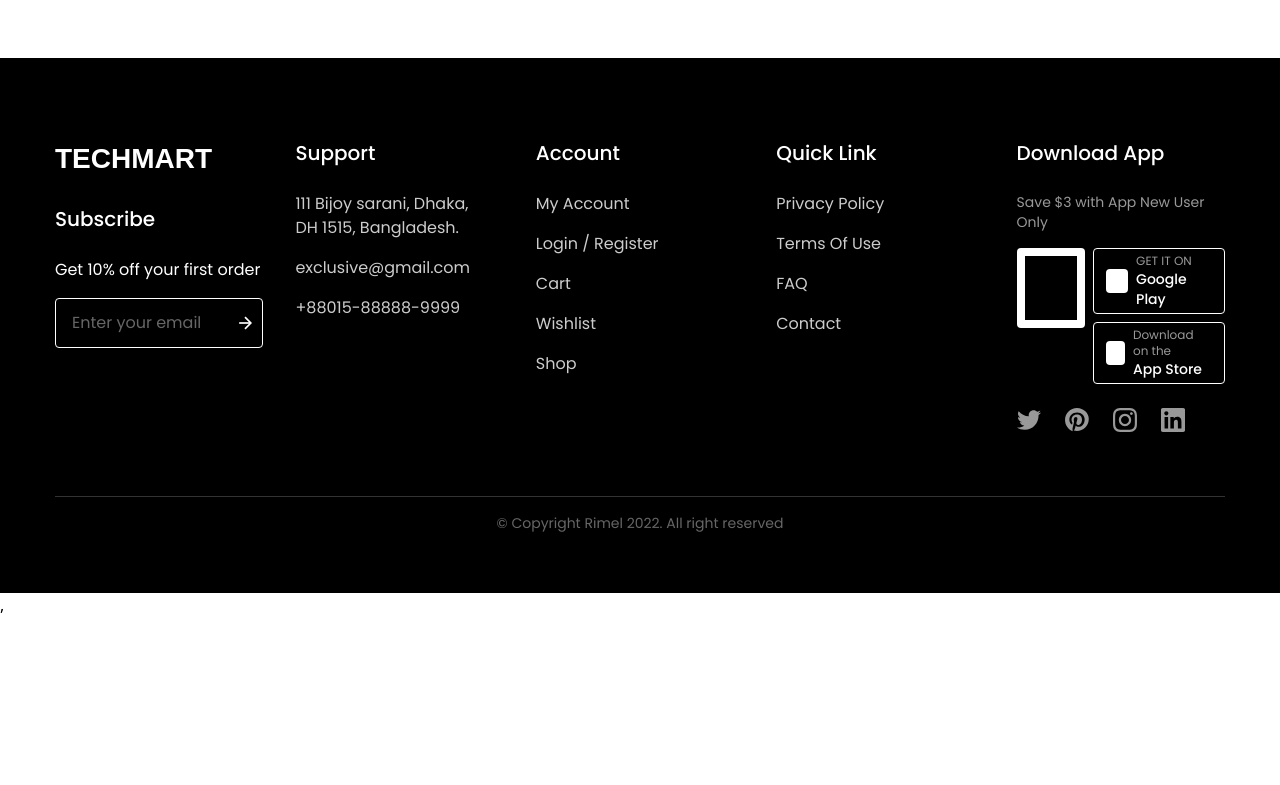
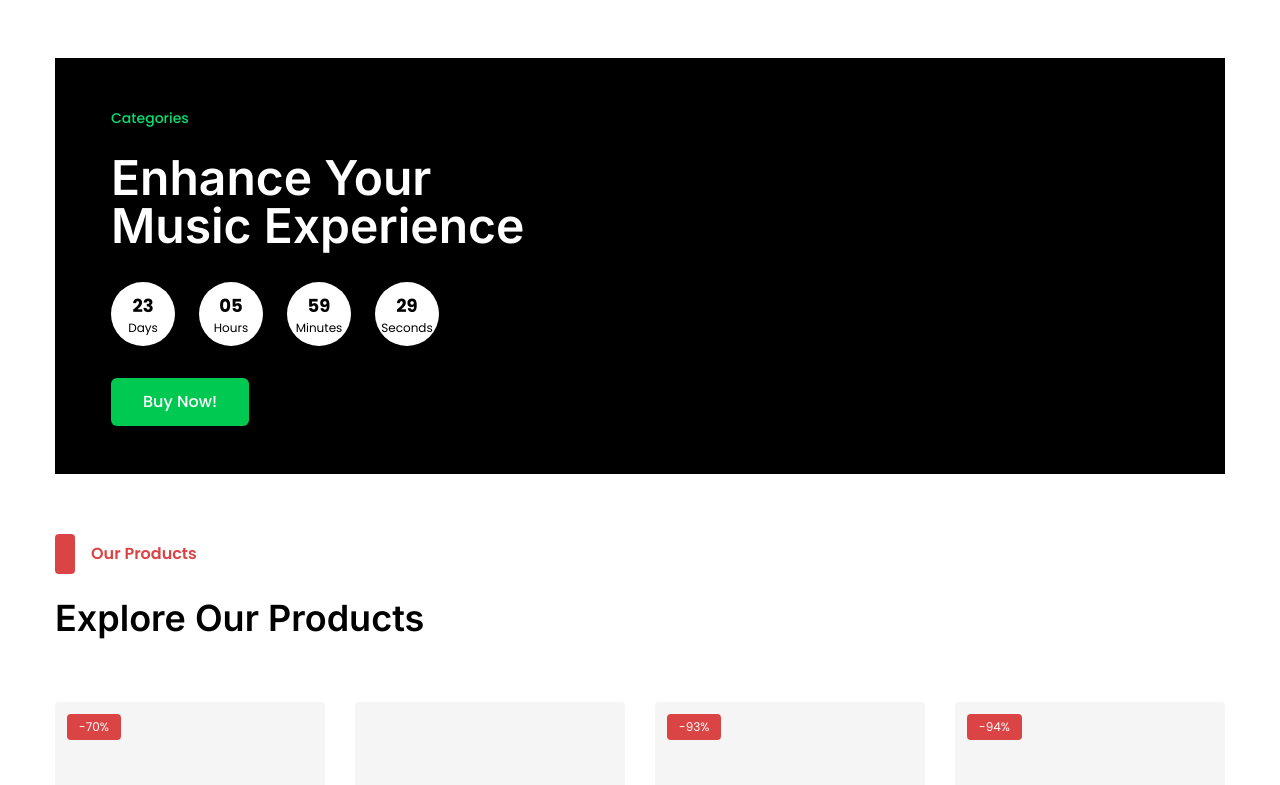
Before and after one commit to meheraj786/techmart-ecom, a React (Vite) app: page / in a window 1280 px wide. Shown: the part 2515-3300 px from the top of the page. Before the commit the page ends 3132 px from the top, so only its background shows below. Built offline with nearby package versions, Linux system fonts and the light colour scheme; a web font is replaced by a local one.

Commit message:
fetured done

```diff
--- a/src/App.jsx
+++ b/src/App.jsx
@@ -4,6 +4,8 @@ import Banner from './components/banner/Banner'
 import FlashSale from './components/FlashSale/FlashSale'
 import Categories from './components/categories/Categories'
 import BestSelling from './components/bestSelling/BestSelling'
+import OurProducts from './components/outProducts/OurProducts'
+import SingleOfferBanner from './components/singleOfferBanner.jsx/SingleOfferBanner'
 
 function App() {
 
@@ -13,6 +15,8 @@ function App() {
     <FlashSale/>
     <Categories/>
     <BestSelling/>
+    <SingleOfferBanner/>
+    <OurProducts/>
     </>
   )
 }
--- a/src/components/categories/Categories.jsx
+++ b/src/components/categories/Categories.jsx
@@ -142,7 +142,7 @@ const Categories = () => {
         <Flex>
           <h3>Browse By Category</h3>
         </Flex>
-        <div className="flex mt-[60px] flex-wrap gap-6 ">
+        <div className="flex mt-[60px] justify-center flex-wrap gap-6 ">
           {categories.map((category, index) => (
             <Link key={index} to={category.link}>
             <div
--- /dev/null
+++ b/src/components/outProducts/OurProducts.jsx
@@ -0,0 +1,36 @@
+import React from "react";
+import Flex from "../../layouts/Flex";
+import Container from "../../layouts/Container";
+import { Link } from "react-router";
+import { products } from "../../utils/products";
+import ProductCard from "../productCard/ProductCard";
+import Button from "../../layouts/Button";
+
+const OurProducts = () => {
+  return (
+    <div className="font-body relative pt-[60px] pb-[60px]">
+      <Container>
+        <div className="text-primary mb-5 flex items-center justify-start ">
+          <div className="w-5 h-10 rounded-sm bg-primary mr-4"></div>
+          <span className="font-semibold">Our Products</span>
+        </div>
+        <Flex>
+          <h3>Explore Our Products</h3>
+          {/* <Button>
+            View All
+          </Button> */}
+        </Flex>
+        <Flex className="mb-[60px] gap-y-7 mt-[60px]">
+          {products.slice(0, 8).map((product) => (
+            <ProductCard product={product} />
+          ))}
+        </Flex>
+        <div className="text-center">
+          <Button>View All Products</Button>
+        </div>
+      </Container>
+    </div>
+  );
+};
+
+export default OurProducts;
--- /dev/null
+++ b/src/components/singleOfferBanner.jsx/SingleOfferBanner.jsx
@@ -0,0 +1,97 @@
+import React,{ useState, useEffect } from 'react';
+import Container from '../../layouts/Container';
+
+export default function SingleOfferBanner() {
+  const [timeLeft, setTimeLeft] = useState({
+    days: 23,
+    hours: 5,
+    minutes: 59,
+    seconds: 35
+  });
+
+  useEffect(() => {
+    const timer = setInterval(() => {
+      setTimeLeft(prev => {
+        if (prev.seconds > 0) {
+          return { ...prev, seconds: prev.seconds - 1 };
+        } else if (prev.minutes > 0) {
+          return { ...prev, minutes: prev.minutes - 1, seconds: 59 };
+        } else if (prev.hours > 0) {
+          return { ...prev, hours: prev.hours - 1, minutes: 59, seconds: 59 };
+        } else if (prev.days > 0) {
+          return { ...prev, days: prev.days - 1, hours: 23, minutes: 59, seconds: 59 };
+        }
+        return prev;
+      });
+    }, 1000);
+
+    return () => clearInterval(timer);
+  }, []);
+
+  return (
+    <div className=" font-body text-white relative overflow-hidden">
+      <Container>
+      <div className="bg-black">
+      <div className="container mx-auto px-[56px] py-12">
+        <div className="flex items-center justify-between">
+          <div className="flex-1 max-w-lg">
+
+            <div className="inline-block mb-6">
+              <span className="text-green-400 cursor-pointer text-sm font-medium">Categories</span>
+            </div>
+
+            <h2 className="!text-white font-bold leading-tight mb-8">
+              Enhance Your<br />
+              Music Experience
+            </h2>
+
+            {/* Countdown Timer */}
+            <div className="flex items-center space-x-6 mb-8">
+              <div className="text-center">
+                <div className="w-16 h-16 bg-white text-black rounded-full flex items-center justify-center">
+                  <div>
+                    <div className="text-lg font-bold">{timeLeft.days}</div>
+                    <div className="text-xs">Days</div>
+                  </div>
+                </div>
+              </div>
+
+              <div className="text-center">
+                <div className="w-16 h-16 bg-white text-black rounded-full flex items-center justify-center">
+                  <div>
+                    <div className="text-lg font-bold">{timeLeft.hours.toString().padStart(2, '0')}</div>
+                    <div className="text-xs">Hours</div>
+                  </div>
+                </div>
+              </div>
+
+              <div className="text-center">
+                <div className="w-16 h-16 bg-white text-black rounded-full flex items-center justify-center">
+                  <div>
+                    <div className="text-lg font-bold">{timeLeft.minutes}</div>
+                    <div className="text-xs">Minutes</div>
+                  </div>
+                </div>
+              </div>
+
+              <div className="text-center">
+                <div className="w-16 h-16 bg-white text-black rounded-full flex items-center justify-center">
+                  <div>
+                    <div className="text-lg font-bold">{timeLeft.seconds}</div>
+                    <div className="text-xs">Seconds</div>
+                  </div>
+                </div>
+              </div>
+            </div>
+
+            <button className="bg-green-500 hover:bg-green-600 text-white px-8 py-3 rounded-md font-medium transition-colors duration-200">
+              Buy Now!
+            </button>
+          </div>
+        </div>
+      </div>
+      </div>
+      </Container>
+    </div>
+  );
+}
```
